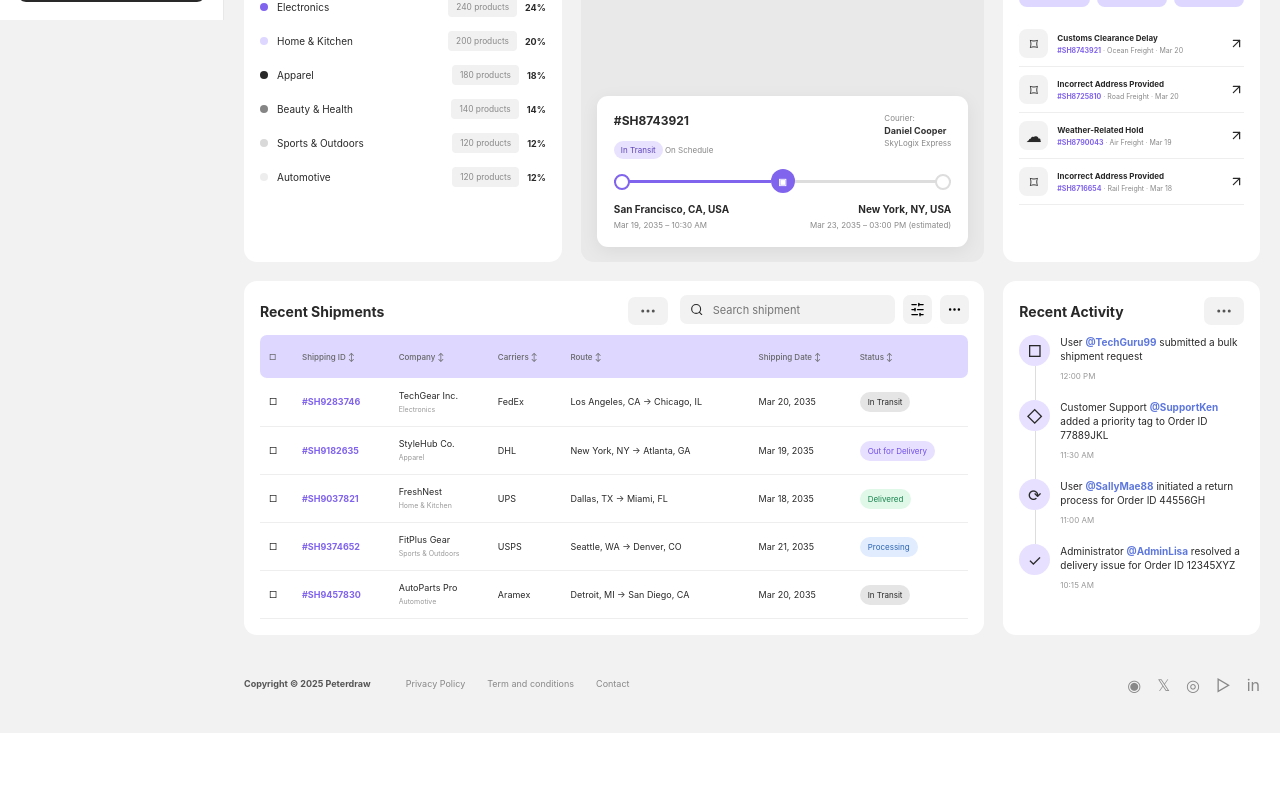
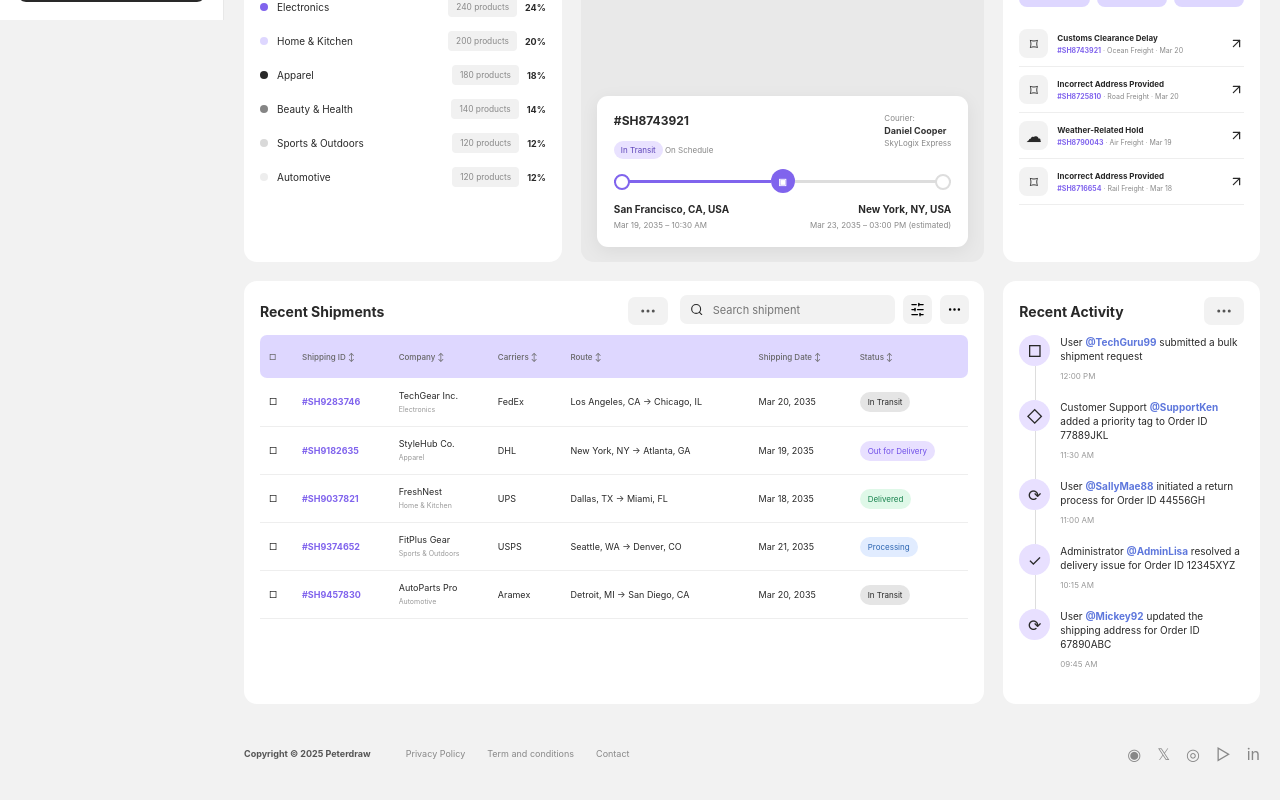
Before and after one commit to dhurbo308/ShipNow, a Next.js app: page /dashboard in a window 1280 px wide. Shown: the part 780-1580 px from the top of the page. Before the commit the page ends 1513 px from the top, so only its background shows below. Built offline with nearby package versions, Linux system fonts and the light colour scheme.

Commit message:
feat: match mobile dashboard composition

```diff
--- a/app/globals.css
+++ b/app/globals.css
@@ -283,6 +283,7 @@ button:focus-visible, a:focus-visible {
 .upgrade-card p { margin: 18px 0; color: #ddd; font-size: 10px; line-height: 1.55; }
 .upgrade-card button { width: 100%; height: 39px; border: 0; border-radius: 6px; color: #333; background: #fff; font-size: 13px; }
 .app-main { min-width: 0; }
+.mobile-appbar { display: none; }
 
 /* Dashboard */
 .dashboard { padding: 23px 20px 0; }
@@ -411,16 +412,81 @@ button:focus-visible, a:focus-visible {
 @media (max-width: 700px) {
   .app-shell { display: block; }
   .sidebar { display: none; }
-  .dashboard { padding: 18px 14px 0; }
-  .dashboard-header { align-items: flex-start; gap: 15px; }
-  .global-search { display: none; }
-  .primary-button { padding-inline: 11px; font-size: 10px; }
+  .mobile-appbar {
+    position: sticky;
+    top: 0;
+    z-index: 20;
+    display: grid;
+    grid-template-columns: 1fr auto 1fr;
+    align-items: center;
+    height: 64px;
+    border-bottom: 1px solid #eee;
+    padding: 0 21px;
+    background: #fff;
+  }
+  .mobile-appbar .app-brand-mark { width: 19px; height: 22px; }
+  .mobile-appbar .app-brand-mark i { width: 9px; height: 12px; }
+  .mobile-appbar > strong { font-size: 14px; font-weight: 500; }
+  .mobile-appbar > button { justify-self: end; border: 0; padding: 4px; color: #777; background: transparent; }
+  .dashboard { padding: 0 14px; }
+  .dashboard-header {
+    display: block;
+    margin: 0 -14px 16px;
+    padding: 16px 14px;
+    background: #fff;
+  }
+  .dashboard-header > div:first-child { display: none; }
+  .header-actions { display: grid; grid-template-columns: 1fr 40px; width: 100%; gap: 10px; }
+  .global-search { display: flex; width: 100%; height: 39px; background: #f0f0f0; }
+  .primary-button { width: 40px; height: 39px; justify-content: center; padding: 0; border-radius: 8px; }
+  .primary-button span { display: none; }
   .metric-grid, .dashboard-grid { grid-template-columns: 1fr; }
+  .metric-grid { gap: 13px; margin-bottom: 13px; }
+  .metric-card { min-height: 89px; border-radius: 11px; padding: 14px; }
+  .metric-card p { margin-bottom: 5px; font-size: 10px; }
+  .metric-card h2 { margin-bottom: 6px; font-size: 24px; }
+  .metric-card > i { position: absolute; right: 14px; width: 35px; height: 35px; }
+  .metric-card { position: relative; }
+  .metric-card > i svg { width: 17px; }
+  .dashboard-grid { gap: 14px; }
+  .dash-panel { border-radius: 11px; padding: 15px; }
+  .shipment-chart, .profit-chart { min-height: 267px; }
+  .type-panel { min-height: 365px; }
+  .donut-wrap > div:last-child { inset: 76px 0 auto; }
+  .categories-panel { min-height: 426px; }
+  .tracking-panel { min-height: 590px; }
+  .map-search { top: 17px; width: calc(100% - 34px); }
+  .map-controls { top: 320px; }
+  .route-line { top: 240px; }
+  .tracking-card { right: 15px; bottom: 16px; left: 15px; padding: 0; box-shadow: none; }
+  .tracking-card header { margin-bottom: 8px; }
+  .tracking-card > div:nth-child(2) { margin-bottom: 17px; }
+  .tracking-card footer strong { font-size: 10px; }
+  .alerts-panel { min-height: 540px; }
+  .alert-summaries { gap: 6px; }
+  .alert-summaries div { min-height: 82px; padding-top: 13px; }
+  .alert-list > div { padding: 9px 0; }
   .recent-panel { grid-column: auto; }
-  .recent-panel > header { padding-right: 0; }
-  .table-tools { position: static; margin-bottom: 10px; }
-  .table-tools label { flex: 1; }
-  .app-footer { align-items: flex-start; flex-wrap: wrap; }
+  .desktop-plural { display: none; }
+  .recent-panel { min-height: 370px; overflow: hidden; }
+  .recent-panel > header { padding-right: 70px; }
+  .table-tools { top: 13px; right: 13px; }
+  .table-tools label { width: 29px; padding: 0 7px; }
+  .table-tools label input { display: none; }
+  .table-tools button:first-of-type { display: none; }
+  .table-scroll { width: calc(100% + 2px); padding-bottom: 9px; }
+  .recent-panel table { min-width: 720px; }
+  .activity-panel { min-height: 475px; }
+  .activity-list p { font-size: 10px; }
+  .app-footer {
+    display: grid;
+    justify-items: center;
+    gap: 13px;
+    margin: 19px 0 0;
+    padding: 14px 10px 27px;
+    text-align: center;
+  }
+  .app-footer nav { gap: 18px; }
   .app-footer > div { margin-left: 0; }
 }
 
--- a/components/dashboard/dashboard.tsx
+++ b/components/dashboard/dashboard.tsx
@@ -20,7 +20,7 @@ export function Dashboard() {
           <div><p>Hello John!</p><h1>Good Morning</h1></div>
           <div className="header-actions">
             <label className="global-search"><Search size={18} /><input placeholder="Search anything" /></label>
-            <button className="primary-button"><Plus size={18} />Add New Shipping</button>
+            <button className="primary-button"><Plus size={18} /><span>Add New Shipping</span></button>
           </div>
         </header>
 
@@ -99,7 +99,7 @@ function Metric({ label, value, suffix, trend, note, icon }: { label: string; va
   return <article className="metric-card"><div><p>{label}</p><h2>{value} <small>{suffix}</small></h2><span>⌁ {trend}</span> <em>{note}</em></div><i>{icon}</i></article>;
 }
 
-function Panel({ title, action, className = "", children }: { title: string; action?: string; className?: string; children: React.ReactNode }) {
+function Panel({ title, action, className = "", children }: { title: React.ReactNode; action?: string; className?: string; children: React.ReactNode }) {
   return <section className={`dash-panel ${className}`}><header><h2>{title}</h2>{action ? <button>{action}⌄</button> : <button aria-label="More options"><MoreHorizontal size={18} /></button>}</header>{children}</section>;
 }
 
@@ -126,7 +126,7 @@ function AlertsPanel() {
 }
 
 function RecentShipments() {
-  return <Panel className="recent-panel" title="Recent Shipments">
+  return <Panel className="recent-panel" title={<>Recent Shipment<span className="desktop-plural">s</span></>}>
     <div className="table-tools"><label><Search size={15} /><input placeholder="Search shipment" /></label><button><SlidersHorizontal size={15} /></button><button><MoreHorizontal size={15} /></button></div>
     <div className="table-scroll"><table><thead><tr><th>□</th><th>Shipping ID ↕</th><th>Company ↕</th><th>Carriers ↕</th><th>Route ↕</th><th>Shipping Date ↕</th><th>Status ↕</th></tr></thead>
       <tbody>{shipments.map((shipment) => <tr key={shipment.id}><td>□</td><td><b>#{shipment.id}</b></td><td>{shipment.company}<small>{shipment.category}</small></td><td>{shipment.carrier}</td><td>{shipment.route}</td><td>{shipment.date}</td><td><span className={`status ${shipment.status.toLowerCase().replaceAll(" ", "-")}`}>{shipment.status}</span></td></tr>)}</tbody>
--- a/components/layout/app-shell.tsx
+++ b/components/layout/app-shell.tsx
@@ -3,7 +3,7 @@
 import Link from "next/link";
 import {
   BarChart3, Bell, Boxes, CalendarDays, LayoutDashboard, MapPin,
-  MessageSquare, PackageSearch, ReceiptText, Settings, Truck,
+  Menu, MessageSquare, PackageSearch, ReceiptText, Settings, Truck,
   UserRound, Warehouse,
 } from "lucide-react";
 import { Brand } from "@/components/brand";
@@ -49,7 +49,14 @@ export function AppShell({ children }: { children: React.ReactNode }) {
           <button>Go Pro Today</button>
         </div>
       </aside>
-      <div className="app-main">{children}</div>
+      <div className="app-main">
+        <header className="mobile-appbar">
+          <Brand compact />
+          <strong>Dashboard</strong>
+          <button aria-label="Open navigation"><Menu size={21} /></button>
+        </header>
+        {children}
+      </div>
     </div>
   );
 }
--- a/data/dashboard/dashboard-data.tsx
+++ b/data/dashboard/dashboard-data.tsx
@@ -45,4 +45,5 @@ export const activities = [
   { text: <>Customer Support <b>@SupportKen</b> added a priority tag to Order ID 77889JKL</>, time: "11:30 AM", icon: "tag" },
   { text: <>User <b>@SallyMae88</b> initiated a return process for Order ID 44556GH</>, time: "11:00 AM", icon: "refresh" },
   { text: <>Administrator <b>@AdminLisa</b> resolved a delivery issue for Order ID 12345XYZ</>, time: "10:15 AM", icon: "check" },
+  { text: <>User <b>@Mickey92</b> updated the shipping address for Order ID 67890ABC</>, time: "09:45 AM", icon: "refresh" },
 ];
```
